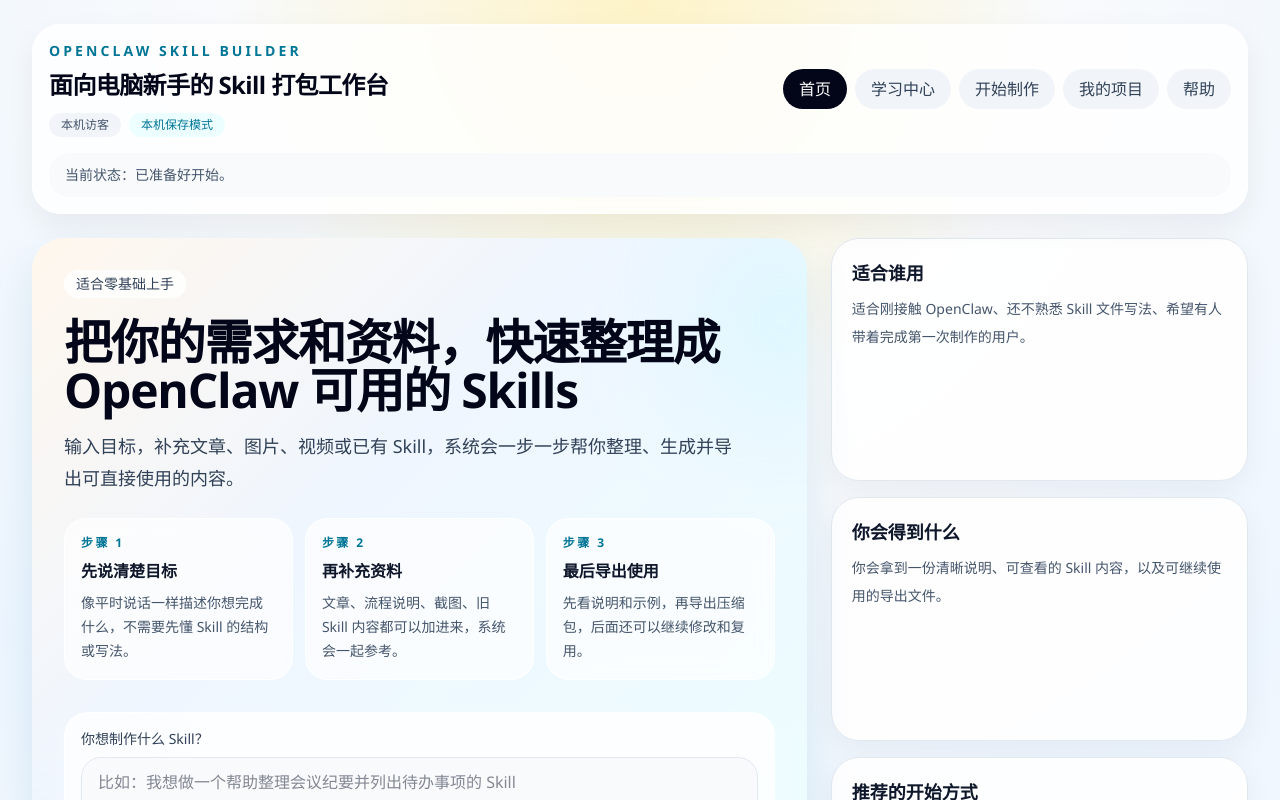
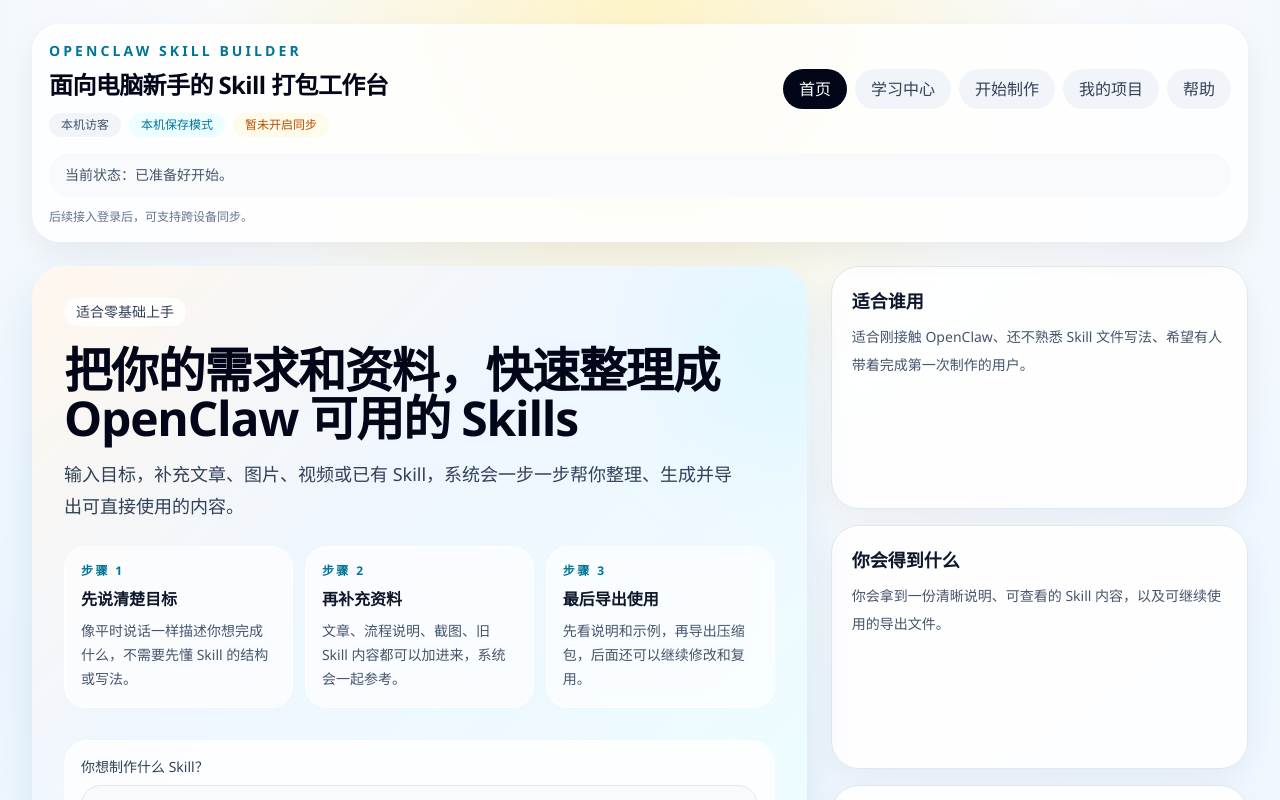
Before and after one commit to jiayuan04091016/openclaw-skill-builder, a Next.js app: page / in a window 1280 px wide. Shown: the top 800 px of the page. Built offline with nearby package versions, Linux system fonts and the light colour scheme.

Commit message:
Prepare session sync messaging and export helpers

```diff
--- a/src/components/skill-builder-app.tsx
+++ b/src/components/skill-builder-app.tsx
@@ -181,6 +181,9 @@
                 <span className="rounded-full bg-cyan-50 px-3 py-1 font-medium text-cyan-700">
                   {session.storageMode === "local" ? "本机保存模式" : "云端同步模式"}
                 </span>
+                <span className="rounded-full bg-amber-50 px-3 py-1 font-medium text-amber-700">
+                  {session.syncAvailable ? "已开启同步" : "暂未开启同步"}
+                </span>
               </div>
             </div>
             <nav className="flex flex-wrap gap-2 sm:justify-start">
@@ -198,6 +201,7 @@
             </nav>
           </div>
           <div className="mt-4 rounded-[20px] bg-slate-50 px-4 py-3 text-sm text-slate-600">当前状态：{statusMessage}</div>
+          <div className="mt-3 text-xs text-slate-500">{session.syncHint}</div>
         </header>
 
         <main className="mt-6 flex-1 space-y-6">
--- a/src/hooks/use-session-state.ts
+++ b/src/hooks/use-session-state.ts
@@ -10,6 +10,8 @@
       mode: "guest",
       storageMode: "local",
       displayName: "本机访客",
+      syncAvailable: false,
+      syncHint: "后续接入登录后，可支持跨设备同步。",
     }),
     [],
   );
--- a/src/types/app.ts
+++ b/src/types/app.ts
@@ -70,4 +70,6 @@
   mode: SessionMode;
   storageMode: StorageMode;
   displayName: string;
+  syncAvailable: boolean;
+  syncHint: string;
 };
```
